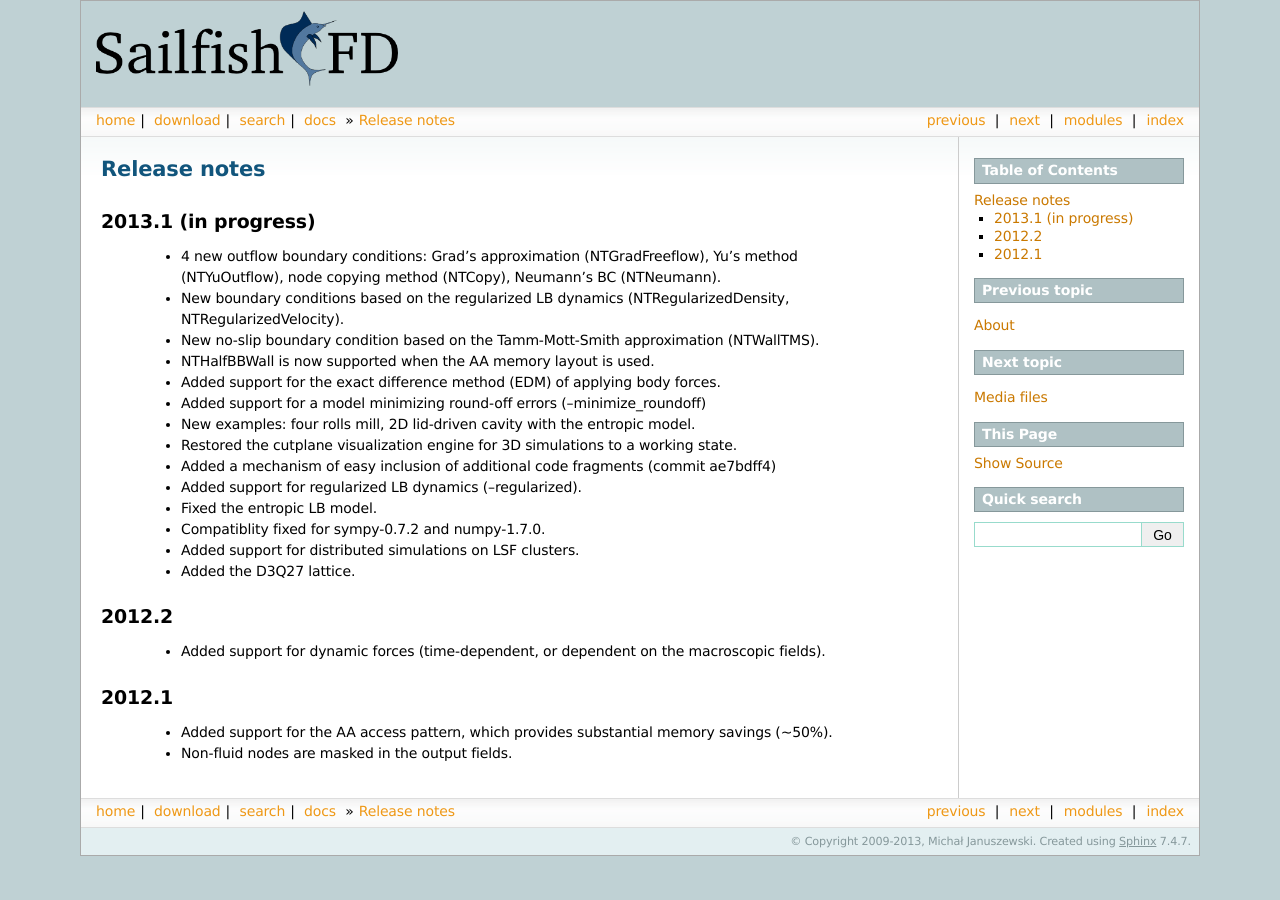
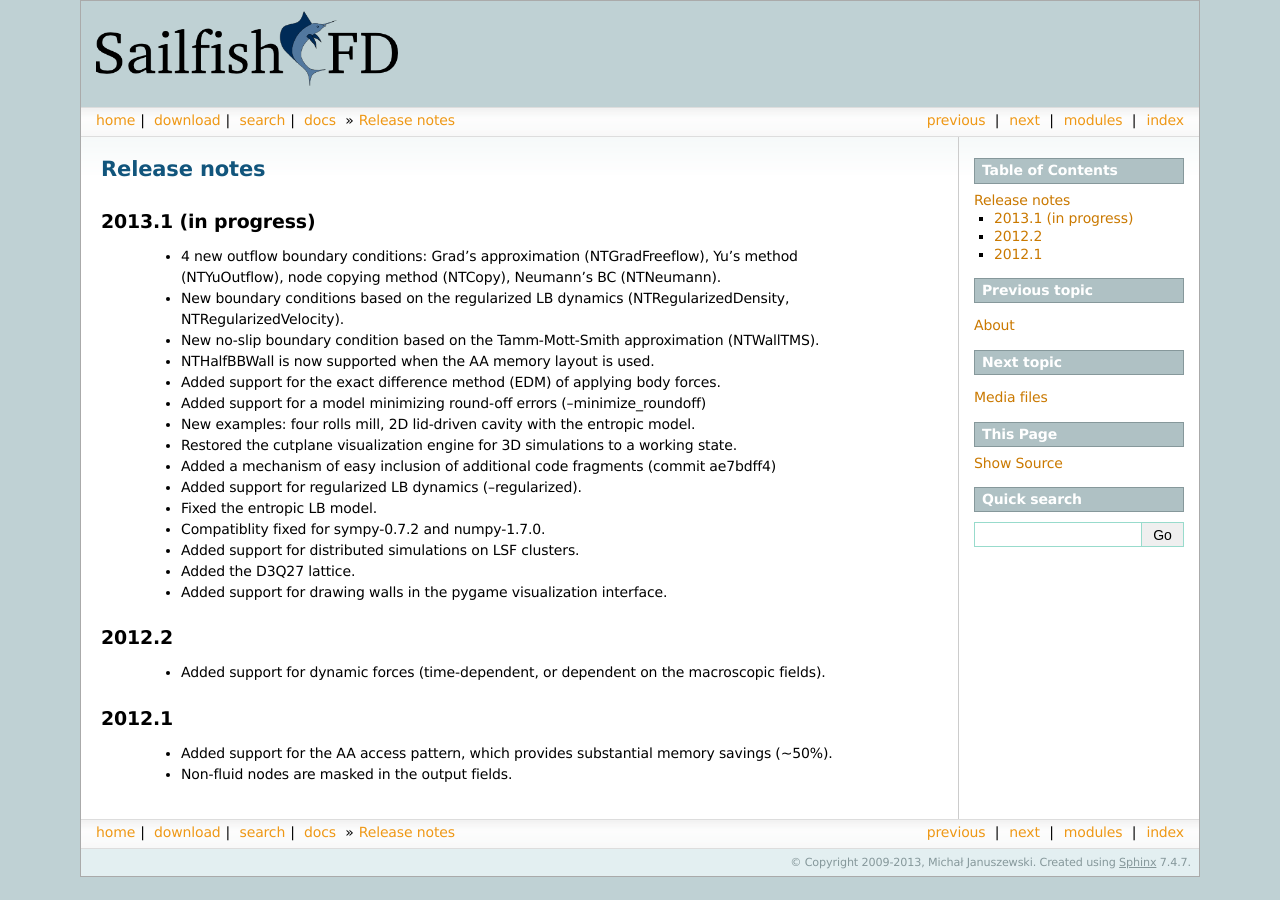
Before and after one commit to sailfish-team/sailfish, a Sphinx documentation site: the page built from doc/release.rst, in a window 1280 px wide. Built offline with Sphinx 7.4.7, drawn with Linux system fonts in a browser that asks for light colours; formulas are drawn with MathJax 3.

Commit message:
Add info about drawing walls in the pygame visuslization interface.

```diff
--- a/doc/release.rst
+++ b/doc/release.rst
@@ -17,6 +17,7 @@ Release notes
  * Compatiblity fixed for sympy-0.7.2 and numpy-1.7.0.
  * Added support for distributed simulations on LSF clusters.
  * Added the D3Q27 lattice.
+ * Added support for drawing walls in the pygame visualization interface.
 
 2012.2
 """"""
```
